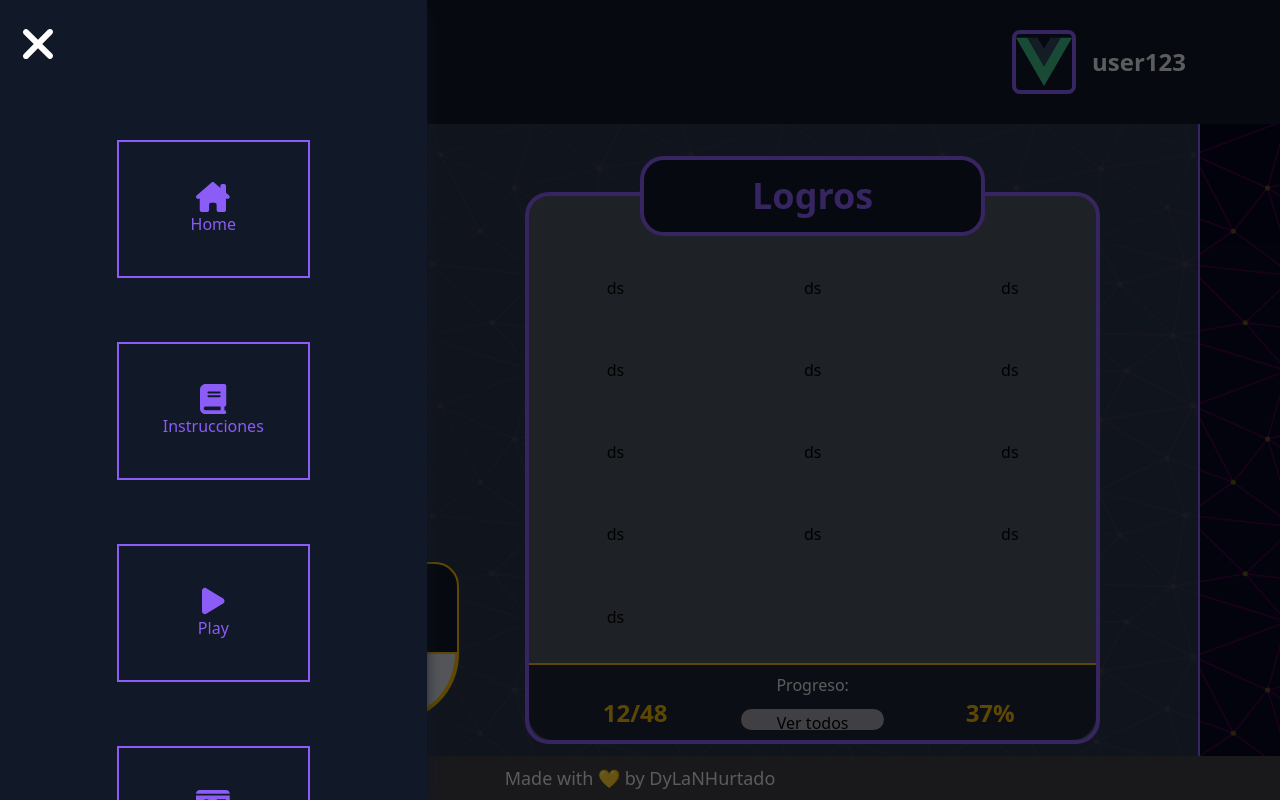
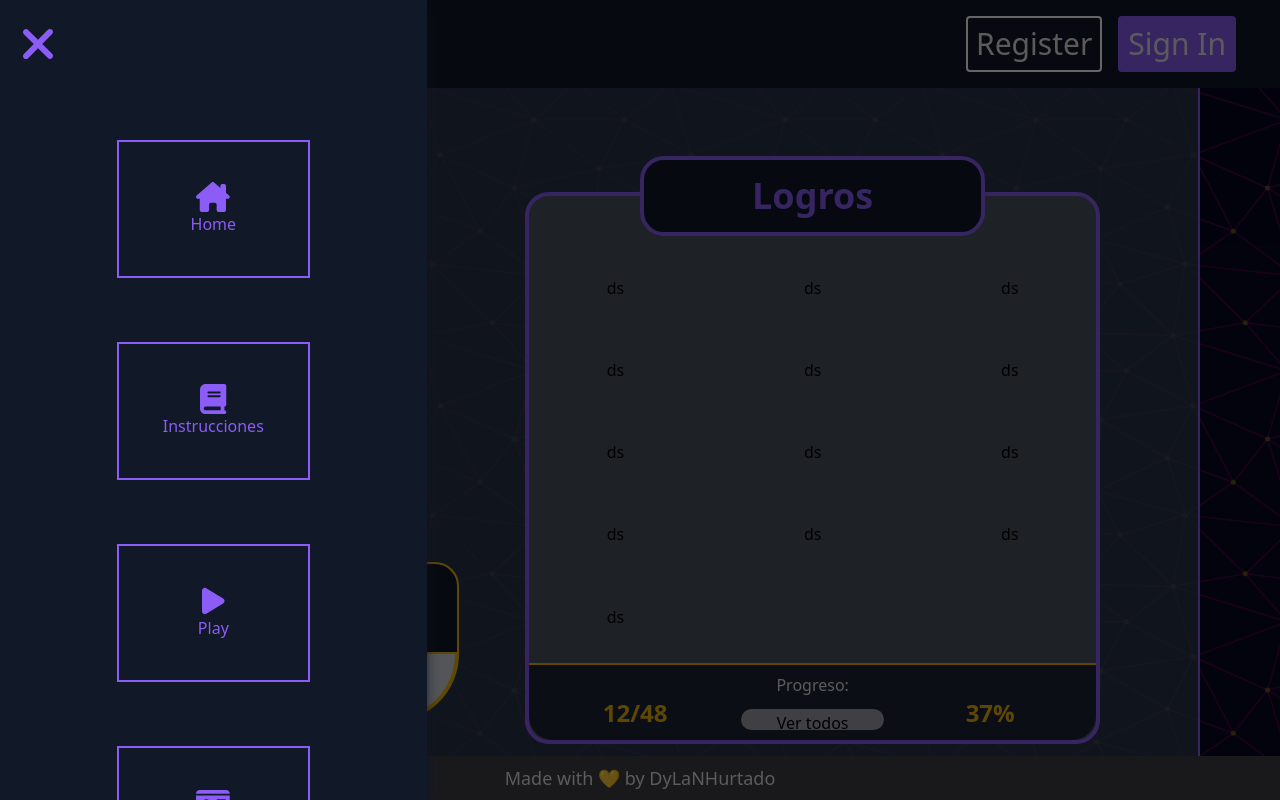
Before and after one commit to DyLaNHurtado/deadend-simulator, a Vue app: page / in a window 1280 px wide. Both pictures are taken after a click on the icon 33 px from the left and 62 px from the top of the page. Built offline with nearby package versions, Linux system fonts and the light colour scheme.

Commit message:
Hover icons

```diff
--- a/src/App.vue
+++ b/src/App.vue
@@ -1,13 +1,13 @@
 <template>
 <div class=" bg-zinc-900 h-screen" >
-  <header class="py-5 text-3xl flex items-center justify-between px-5 text-zinc-200 absolute w-full transition-all duration-500 bg-gray-900">
-    <fa icon="bars" class=" hover:text-yellow-500 cursor-pointer" @click="openMenu()"/>
-    <div v-if="false">
-      <button class="p-4 mx-2 rounded  hover:bg-yellow-500 transition-all duration-500  border-2 border-white">Register</button>
-      <button class="p-4 mx-2 rounded bg-violet-500 hover:bg-yellow-500 hover:text-white transition-all duration-500 border-2 border-transparent hover:border-black">Sign In</button>
+  <header class=" text-3xl flex items-center justify-between px-5 text-zinc-200 absolute w-full transition-all duration-500 bg-gray-900">
+    <fa icon="bars" class=" hover:text-yellow-500 text-violet-500 cursor-pointer transition-colors duration-700" @click="openMenu()"/>
+    <div v-if="true" class="p-4">
+      <button class="p-2 mx-2 rounded  hover:bg-yellow-500 transition-all duration-500  border-2 border-white">Register</button>
+      <button class="p-2 mx-2 rounded bg-violet-500 hover:bg-yellow-500 hover:text-white transition-all duration-500 border-2 border-transparent">Sign In</button>
     </div>
-    <div v-if="true" class="flex items-center justify-center text-gray-200 text-2xl px-14 py-2 group border-2 border-transparent transition-all duration-500 hover:border-white hover:bg-zinc-900 rounded-full cursor-pointer">
-        <img src="./assets/logo.png" class="rounded-lg border-4 border-violet-500 group-hover:border-yellow-500 bg-gray-900 object-center h-16 w-16 transition-colors duration-500" alt="">
+    <div v-if="false" class="flex items-center justify-center text-gray-200 text-2xl px-14 py-2 group border-2 border-transparent transition-all duration-500 hover:border-white hover:bg-zinc-900 rounded-full cursor-pointer">
+        <img src="./assets/logo.png" class="rounded-lg border-4 border-violet-500 group-hover:border-yellow-500 bg-gray-900 object-center h-12 w-12 transition-colors duration-500" alt="">
         <span class="font-semibold mx-4 text-gray-200 group-hover:text-yellow-500 transition-colors duration-500 select-none">user123</span>
       </div>
   </header>
--- a/src/components/ProfileView.vue
+++ b/src/components/ProfileView.vue
@@ -4,7 +4,6 @@
     <div class="w-52 h-52 flex flex-col items-center justify-center">
       <img src="../assets/logo.png" class="rounded-lg border-4 border-violet-500 h-80 w-80 bg-gray-900 object-center" alt=""/>
       <span class="text-yellow-500 font-bold text-5xl text-center w-full mt-8">User123</span>
-
     </div>
     <div class="w-full h-1/2 flex flex-col text-center items-center justify-center">
       <span class="text-violet-500 font-bold text-4xl text-center w-1/2 my-3 border-4 border-violet-500 mb-10 p-4 bg-gray-900 rounded-3xl "> Stats:</span>
--- a/src/components/SideNav.vue
+++ b/src/components/SideNav.vue
@@ -4,7 +4,7 @@
 
           <div class="h-full">
             <div class="flex w-full p-5 h-30 items-start justify-start">
-            <fa icon="xmark" class="text-5xl text-white  hover:text-yellow-500 transition-colors duration-700 cursor-pointer" @click="closeMenu()"/>
+            <fa icon="xmark" class="text-5xl text-violet-500  hover:text-yellow-500 transition-colors duration-700 cursor-pointer" @click="closeMenu()"/>
             </div>
           <div class="h-4/6 w-full flex flex-col items-center justify-start p-5">
 
```
Also changed, not shown: src/assets/output.css (+88 -0 lines).
